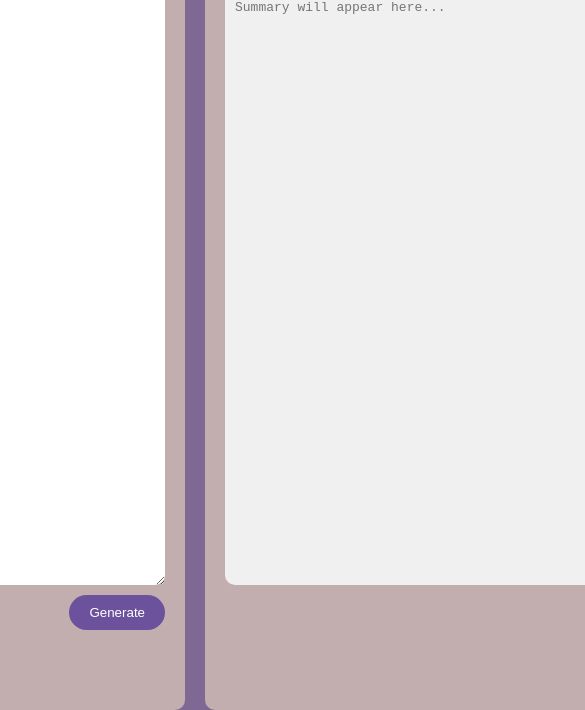
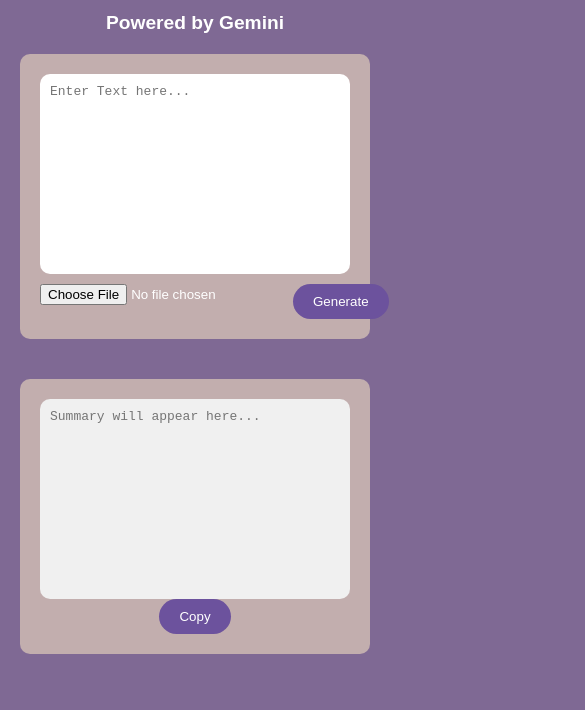
Before and after one commit to Adarsh-P-Thomson/AI-Text-Summarizer, a website: page public/index.html in a window 390 px wide. Shown: the part 152-862 px from the top of the page, 585 px wide, since content can reach past the window. Drawn offline with Linux system fonts and the light colour scheme.

Commit message:
Probably final commit

```diff
--- a/public/app.js
+++ b/public/app.js
@@ -56,3 +56,10 @@
         alert("Error generating summary. Please try again.");
     }
 }
+
+document.getElementById('copyBtn').addEventListener('click', function() {
+    const outputText = document.getElementById('outputText');
+    outputText.select();
+    document.execCommand('copy');
+    alert('Text copied to clipboard');
+});
--- a/public/index.html
+++ b/public/index.html
@@ -24,7 +24,9 @@
             <!-- Output Section -->
             <div class="output-section">
                 <textarea id="outputText" readonly placeholder="Summary will appear here..."></textarea>
+                <button id="copyBtn">Copy</button> <!-- Copy Button Added -->
             </div>
+
         </div>
     </div>
 
--- a/public/styles.css
+++ b/public/styles.css
@@ -7,11 +7,16 @@
     display: flex;
     justify-content: center;
     align-items: center;
-    height: 100vh;
+    min-height: 100vh;
+    overflow: auto; /* Prevents any overflow issues */
 }
 
 .container {
     text-align: center;
+    width: 100%;
+    max-width: 1200px; /* Limits max width */
+    padding: 20px;
+    box-sizing: border-box;
 }
 
 h1 {
@@ -20,29 +25,33 @@
 
 h2 {
     font-size: 1.2em;
+    margin-top: 10px;
 }
 
 .input-output {
     display: flex;
     gap: 20px;
     margin-top: 20px;
+    flex-direction: row; /* Horizontally aligned by default */
 }
 
 .input-section, .output-section {
     background-color: #c2aeae;
     padding: 20px;
     border-radius: 10px;
-    width: 600px;
-    height: 700px;
+    flex: 1; /* Flexes to take equal space */
+    box-sizing: border-box;
+    height: auto; /* Height adapts to the content */
 }
 
 textarea {
     width: 100%;
-    height: 85%;
+    height: 300px; /* Set fixed height for textarea */
     padding: 10px;
     border-radius: 10px;
     border: none;
     font-size: 1em;
+    resize: none; /* Prevent resizing */
 }
 
 .actions {
@@ -73,3 +82,21 @@
     color: #000;
     cursor: not-allowed;
 }
+
+/* Media Queries for Smaller Screens */
+@media (max-width: 768px) {
+    .input-output {
+        flex-direction: column; /* Stack input and output vertically */
+        align-items: stretch; /* Stretch sections to fit container */
+    }
+
+    .input-section, .output-section {
+        width: 100%;
+        margin-bottom: 20px; /* Add spacing between sections */
+        height: auto; /* Allow sections to grow based on content */
+    }
+
+    textarea {
+        height: 200px; /* Adjust textarea height for smaller screens */
+    }
+}
--- a/server.js
+++ b/server.js
@@ -22,7 +22,7 @@
         responseMimeType: "text/plain"
       };
 
-      const API_KEY = 'AIzaSyCoMe4j5HOs0iL56VddaHfLzmsMvA6FCcY';
+      const API_KEY = 'PUT_YOUR_API_KEY_HERE';
       const aiurl = `https://generativelanguage.googleapis.com/v1beta/models/gemini-1.5-flash:generateContent?key=${API_KEY}`;
 
 
```
Also changed, not shown: 2 other files.
